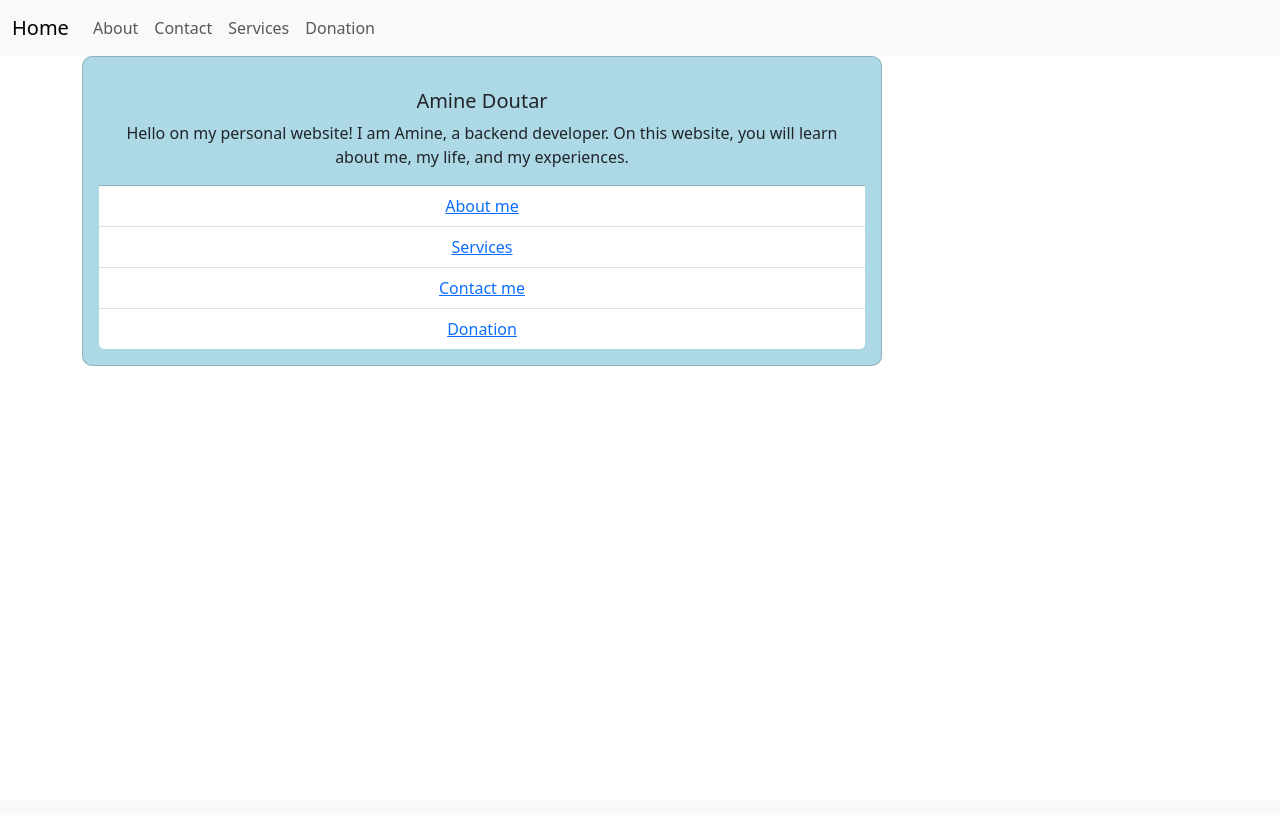
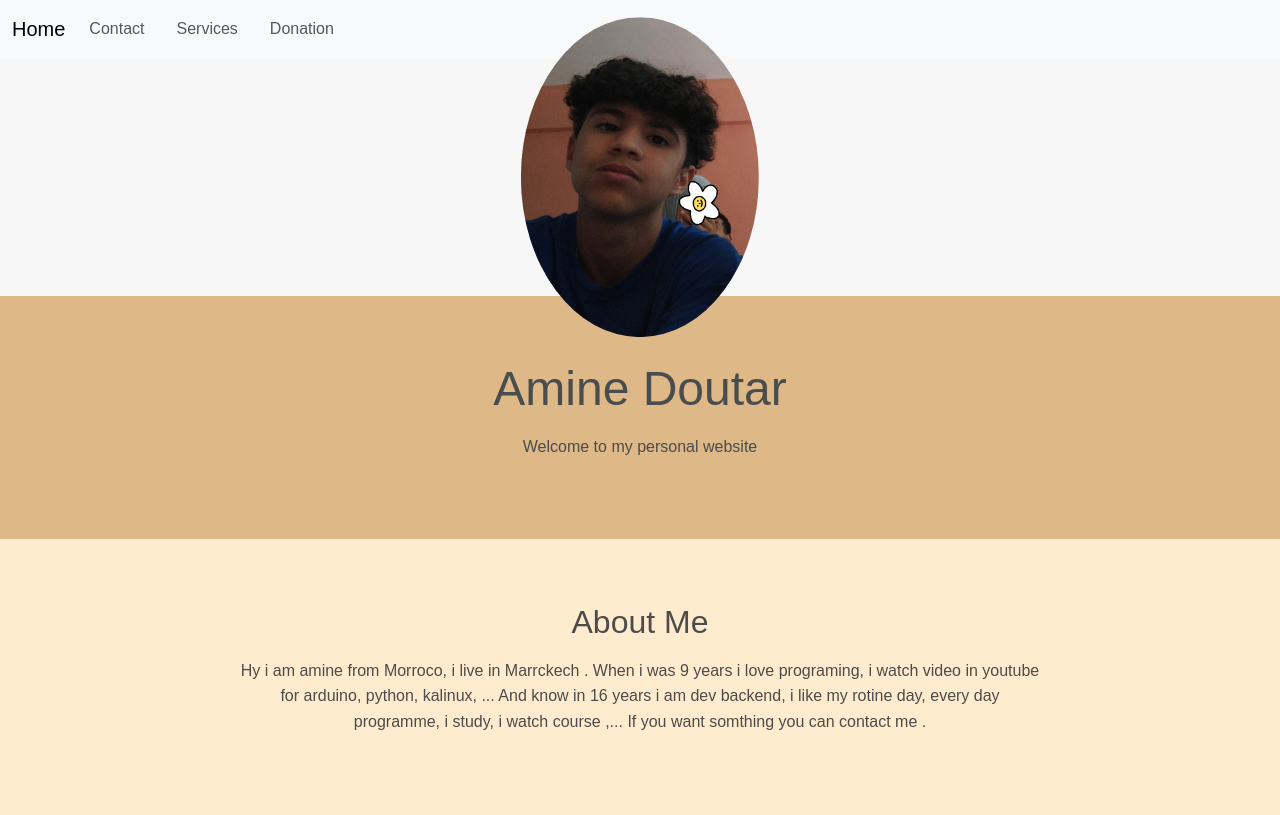
Before and after one commit to Aniffour/personnel-web, a Django app: template personal_web/core/templates/core/home.html in a window 1280 px wide. Before the commit the page ends 366 px from the top, so only its background shows below. Run offline with Django 3.2, Linux system fonts and the light colour scheme; the template is opened without the code that fills it, so the values that code supplies are empty.

Commit message:
change template

```diff
--- a/personal_web/core/templates/core/home.html
+++ b/personal_web/core/templates/core/home.html
@@ -1,39 +1,36 @@
 {% extends 'base.html' %}
 {% load static %}
 
-{% block style %}
-<style>
-    .container {
-        display: flex;
-        justify-content: center;
-        align-items: center;
-        height: 100vh;
-    }
-
-    .card {
-        width: 50rem;
-        background-color: lightblue;
-        text-align: center;
-        padding: 1rem;
-        border-radius: 10px;
-    }
-</style>
-{% endblock style %}
 
 {% block content %}
-<div class="container">
-    <div class="card">
-        {% comment %} <img src="{% static 'images/me.jpg' %}" class="card-img-top" alt='My image'> {% endcomment %}
-        <div class="card-body">
-            <h5 class="card-title">Amine Doutar</h5>
-            <p class="card-text">Hello on my personal website! I am Amine, a backend developer. On this website, you will learn about me, my life, and my experiences.</p>
-        </div>
-        <ul class="list-group list-group-flush">
-            <li class="list-group-item"><a href="{% url 'about' %}">About me</a></li>
-            <li class="list-group-item"><a href="{% url 'services' %}">Services</a></li>
-            <li class="list-group-item"><a href="{% url 'contact' %}">Contact me</a></li>
-            <li class="list-group-item"><a href="">Donation</a></li>
-        </ul>
+<link rel="stylesheet" href="{% static 'css/home.css' %}">
+  <img style="border-radius: 100%; display:block;width: 25%;  transform: rotate(-90deg);margin-left:auto; margin-right: auto;" src="{% static 'images/me.jpg' %}" class="card-img-top" alt='My image'>
+  <section style="background-color: burlywood; color: rgb(73, 77, 77);" id="home" class="section">
+    <div class="center">
+      <h1>Amine Doutar</h1>
+      <p>Welcome to my personal website</p>
     </div>
+  </section>
+<div style="background-color: blanchedalmond; color: rgb(77, 76, 74);">
+  <section id="about" class="section">
+    <div class="center">
+      <h2>About Me</h2>
+      <p>Hy i am amine from Morroco, i live in Marrckech .
+        When i was 9 years i love programing,  i watch video in youtube for arduino, python, kalinux, ...
+        And know in 16 years i am dev backend, i like my rotine day, every day programme, i study, i watch course ,...
+        If you want somthing you can contact me .
+    </p>
+    </div>
+  </section>
 </div>
+  <!-- <section id="portfolio" class="section">
+    <div class="center">
+      <h2>Portfolio</h2>
+      Add your projects or work samples here
+    </div>
+  </section> -->
+
+
+
+  <script src="{% static 'home.js'%}"></script>
 {% endblock content %}
--- a/personal_web/core/urls.py
+++ b/personal_web/core/urls.py
@@ -2,7 +2,6 @@ from django.urls import path
 from . import views
 urlpatterns = [
     path( '', views.home.as_view() ,name='home'),
-    path( 'about-me/', views.about.as_view() ,name='about'),
     path( 'contact-me/', views.contact.as_view() ,name='contact'),
     path( 'serveces/', views.services.as_view() ,name='services'),
 ]
--- a/personal_web/core/views.py
+++ b/personal_web/core/views.py
@@ -9,9 +9,6 @@ class home(View) :
         return render(request , 'core/home.html')
 
 
-class about(View) :
-    def get(self , request):
-        return render(request , 'core/about.html')
 
 class contact(View) :
     def get(self  , request):
--- /dev/null
+++ b/personal_web/static/css/home.css
@@ -0,0 +1,60 @@
+/* Reset some default styles */
+* {
+    margin: 0;
+    padding: 0;
+    box-sizing: border-box;
+  }
+
+  body {
+    font-family: Arial, sans-serif;
+    line-height: 1.6;
+    background-color: #f7f7f7;
+  }
+
+  header {
+    background-color: #333;
+    color: #fff;
+    padding: 1rem;
+  }
+
+  nav {
+    display: flex;
+    justify-content: center;
+  }
+
+  nav ul {
+    list-style: none;
+  }
+
+  nav ul li {
+    margin-right: 1rem;
+  }
+
+  nav ul li a {
+    text-decoration: none;
+    color: #fff;
+  }
+
+  .section {
+    padding: 4rem 0;
+    text-align: center;
+  }
+
+  .center {
+    max-width: 800px;
+    margin: 0 auto;
+  }
+
+  h1 {
+    font-size: 3rem;
+  }
+
+  h2 {
+    font-size: 2rem;
+  }
+
+  p {
+    margin-top: 1rem;
+  }
+
+  /* Add additional styling as per your preferences */
--- /dev/null
+++ b/personal_web/static/js/home.js
@@ -0,0 +1,14 @@
+// You can add JavaScript functionality here if needed
+// For example, smooth scrolling to section anchors on click
+
+// Example of smooth scrolling
+document.addEventListener('DOMContentLoaded', () => {
+    const links = document.querySelectorAll('nav ul li a');
+    links.forEach(link => {
+      link.addEventListener('click', (event) => {
+        event.preventDefault();
+        const targetId = event.target.getAttribute('href');
+        document.querySelector(targetId).scrollIntoView({ behavior: 'smooth' });
+      });
+    });
+  });
--- a/personal_web/templates/base.html
+++ b/personal_web/templates/base.html
@@ -3,13 +3,13 @@
   <head>
     <meta charset="utf-8">
     <meta name="viewport" content="width=device-width, initial-scale=1">
-    <title>Amine Doutar</title>
+    <title>Amine Doutar - Personal Website</title>
     <link href="https://cdn.jsdelivr.net/npm/bootstrap@5.3.0/dist/css/bootstrap.min.css" rel="stylesheet" integrity="sha384-9ndCyUaIbzAi2FUVXJi0CjmCapSmO7SnpJef0486qhLnuZ2cdeRhO02iuK6FUUVM" crossorigin="anonymous">
     <style>{% block style %}{% endblock style %}</style>
   </head>
   <body>
       <!-- Navbar -->
-      <nav class="navbar navbar-expand-lg bg-body-tertiary">
+      <nav  class="navbar navbar-expand-lg bg-body-tertiary">
         <div class="container-fluid">
           <a class="navbar-brand" href="{% url 'home' %}">Home</a>
           <button class="navbar-toggler" type="button" data-bs-toggle="collapse" data-bs-target="#navbarSupportedContent" aria-controls="navbarSupportedContent" aria-expanded="false" aria-label="Toggle navigation">
@@ -18,9 +18,7 @@
           <div class="collapse navbar-collapse" id="navbarSupportedContent">
             <ul class="navbar-nav me-auto mb-2 mb-lg-0">
 
-              <li class="nav-item">
-                <a class="nav-link" href="{% url 'about' %}">About</a>
-              </li>
+
               <li class="nav-item">
                 <a class="nav-link" href="{% url 'contact' %}">Contact</a>
               </li>
@@ -41,7 +39,7 @@
 
 
     {% block content %}{% endblock content %}
-    <script src="https://cdn.jsdelivr.net/npm/bootstrap@5.3.0/dist/js/bootstrap.bundle.min.js" integrity="sha384-geWF76RCwLtnZ8qwWowPQNguL3RmwHVBC9FhGdlKrxdiJJigb/j/68SIy3Te4Bkz" crossorigin="anonymous"></script>
+      <script src="https://cdn.jsdelivr.net/npm/bootstrap@5.3.0/dist/js/bootstrap.bundle.min.js" integrity="sha384-geWF76RCwLtnZ8qwWowPQNguL3RmwHVBC9FhGdlKrxdiJJigb/j/68SIy3Te4Bkz" crossorigin="anonymous"></script>
     <script>{% block script %}{% endblock script %}</script>
   </body>
 </html>
```
Also changed, not shown: personal_web/core/templates/core/about.html (deleted, +0 -39 lines).
